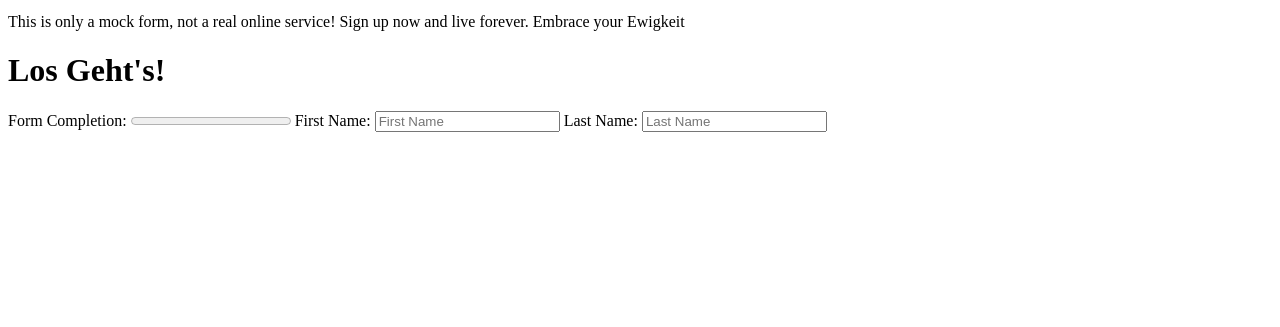
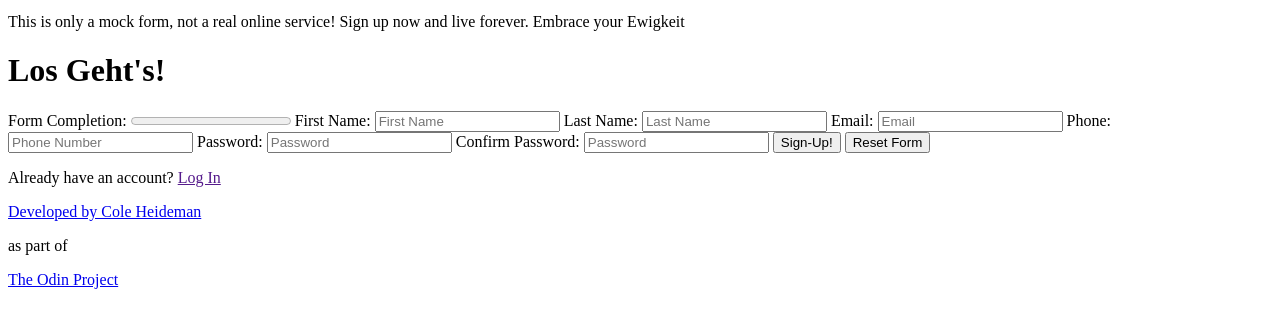
Before and after one commit to Alienatedlabor/Signup-Form, a plain HTML site: page index.html in a window 1280 px wide. Shown: the part 47-374 px from the top of the page. Drawn offline with Linux system fonts and the light colour scheme.

Commit message:
finish html skeleton

```diff
--- a/index.html
+++ b/index.html
@@ -26,23 +26,73 @@
           <form action="">
             <label for="progress">Form Completion:</label>
             <progress id="completion" max="100" value="0"></progress>
-            <label class="basic-input" for="first-name"> First Name:</label>
+            <label class="labels" for="first-name"> First Name:</label>
             <input
               placeholder="First Name"
               aria-required="true"
               for="first-name"
               type="text"
             />
-            <label class="basic-input" for="last-name">Last Name:</label>
+            <label class="labels" for="last-name">Last Name:</label>
             <input
               placeholder="Last Name"
               aria-required="true"
               for="last-name"
               type="text"
             />
+            <label class="labels" for="email"> Email:</label>
+            <input
+              placeholder="Email"
+              aria-required="true"
+              for="email"
+              type="email"
+            />
+            <label class="labels" for="phone"> Phone:</label>
+            <input
+              placeholder="Phone Number"
+              aria-required="true"
+              for="phone"
+              type="number"
+            />
+            <label class="labels" for="password"> Password:</label>
+            <input
+              placeholder="Password"
+              aria-required="true"
+              for="password"
+              type="password"
+            />
+            <label class="labels" for="password"> Confirm Password:</label>
+            <input
+              placeholder="Password"
+              aria-required="true"
+              for="password"
+              type="password"
+            />
+            <button class="submit" type="submit">Sign-Up!</button>
+            <button class="reset" type="reset">Reset Form</button>
           </form>
         </div>
+        <div class="already-question">
+          <p>Already have an account? <a href="">Log In</a></p>
+        </div>
       </div>
+      <footer>
+        <div class="footer-content">
+          <a
+            href="https://github.com/Alienatedlabor"
+            target="_blank"
+            rel="noopener noreferrer"
+            >Developed by Cole Heideman</a
+          >
+          <p>as part of</p>
+          <a
+            href="https://www.theodinproject.com/"
+            target="_blank"
+            rel="noopener noreferrer"
+            >The Odin Project</a
+          >
+        </div>
+      </footer>
     </div>
   </body>
 </html>
```
